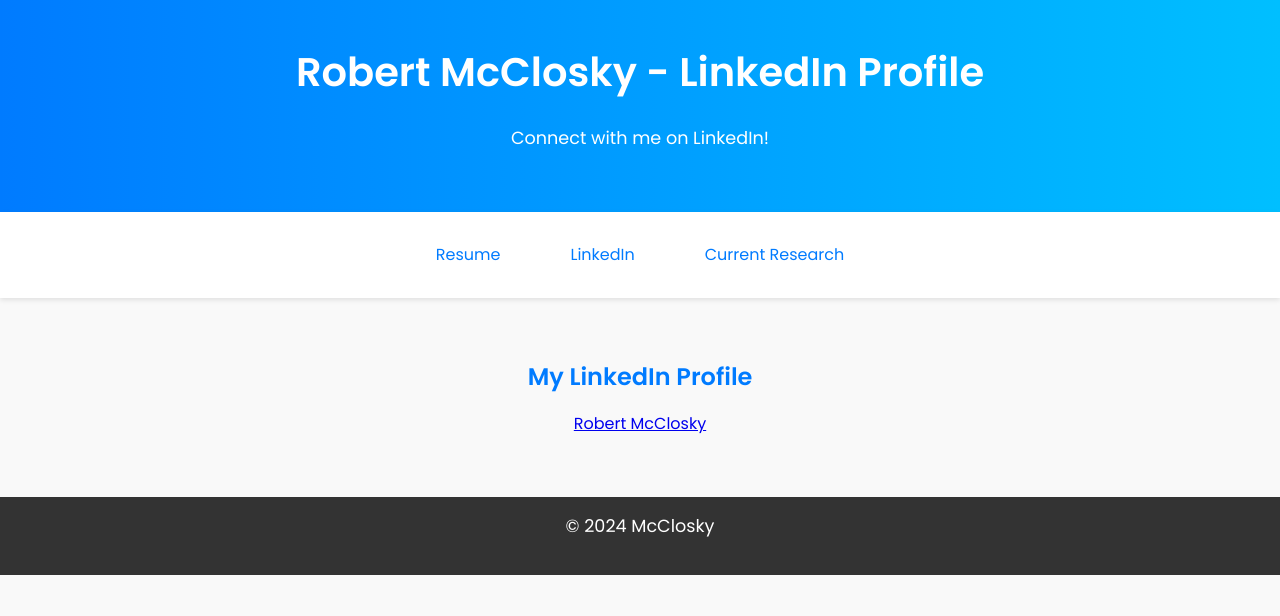
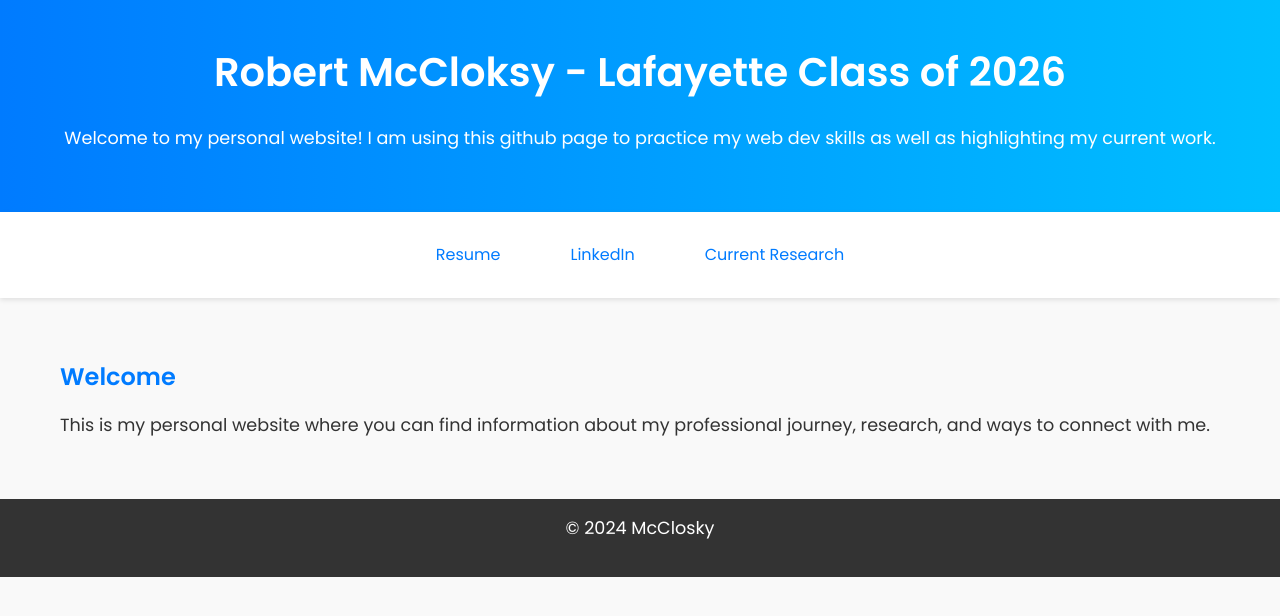
Before and after one commit to bobbymcclosky/bobbymcclosky.github.io, a plain HTML site: page index.html in a window 1280 px wide. Drawn offline with Linux system fonts and the light colour scheme.

Commit message:
Update index.html

```diff
--- a/index.html
+++ b/index.html
@@ -3,7 +3,7 @@
 <head>
     <meta charset="UTF-8">
     <meta name="viewport" content="width=device-width, initial-scale=1.0">
-    <title>Robert McClosky - LinkedIn</title>
+    <title>Robert McClosky - Home</title>
     <!-- Google Fonts -->
     <link href="https://fonts.googleapis.com/css2?family=Poppins:wght@300;400;600&display=swap" rel="stylesheet">
     <style>
@@ -48,7 +48,6 @@
             max-width: 1200px;
             margin: 60px auto;
             padding: 0 20px;
-            text-align: center;
         }
         h1 {
             font-weight: 600;
@@ -78,8 +77,8 @@
 <body>
 
 <header>
-    <h1>Robert McClosky - LinkedIn Profile</h1>
-    <p>Connect with me on LinkedIn!</p>
+    <h1>Robert McCloksy - Lafayette Class of 2026</h1>
+    <p>Welcome to my personal website! I am using this github page to practice my web dev skills as well as highlighting my current work.</p>
 </header>
 
 <nav>
@@ -89,12 +88,8 @@
 </nav>
 
 <section>
-    <h2>My LinkedIn Profile</h2>
-    <!-- LinkedIn Badge Embed Code -->
-    <div class="badge-base LI-profile-badge" data-locale="en_US" data-size="large" data-theme="light" data-type="VERTICAL" data-vanity="your-linkedin-username" data-version="v1">
-        <a class="badge-base__link LI-simple-link" href="https://www.linkedin.com/in/robert-mcclosky">Robert McClosky</a>
-    </div>
-    <script src="https://platform.linkedin.com/badges/js/profile.js" async defer type="text/javascript"></script>
+    <h2>Welcome</h2>
+    <p>This is my personal website where you can find information about my professional journey, research, and ways to connect with me.</p>
 </section>
 
 <footer>
```
